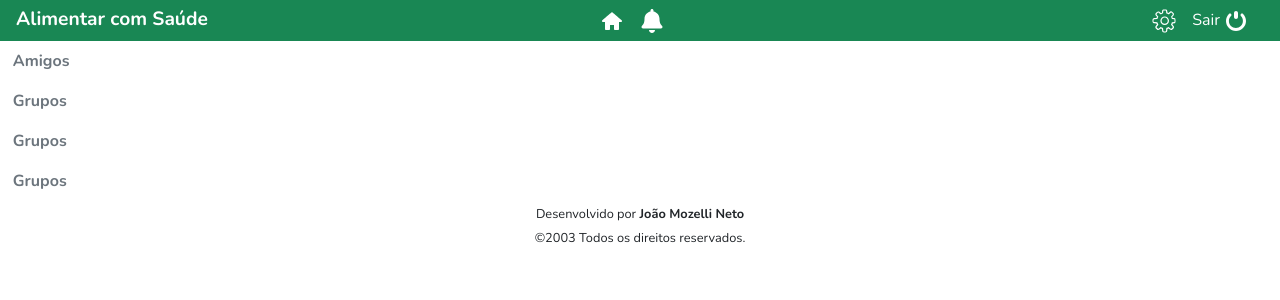
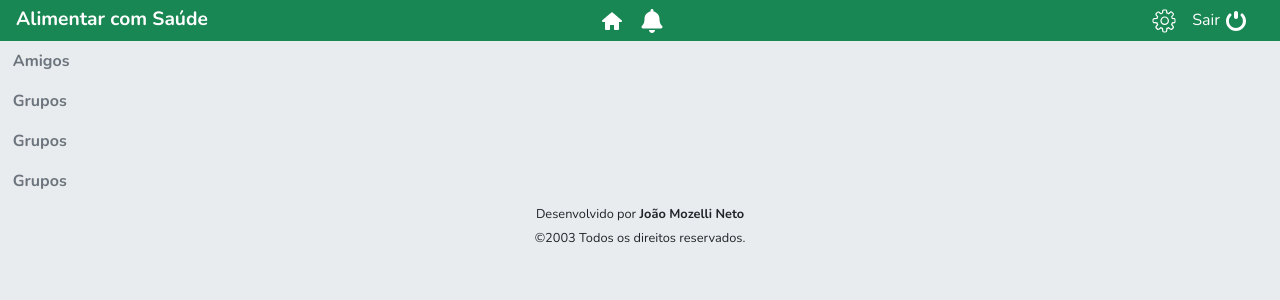
Before and after one commit to mozelli/alimentarcomsaude, a Next.js app: page / in a window 1280 px wide. Shown: the top 300 px of the page. Built offline with nearby package versions, Linux system fonts and the light colour scheme.

Commit message:
change application background

```diff
--- a/app/globals.scss
+++ b/app/globals.scss
@@ -2,6 +2,7 @@
 
 body {
     font-family: 'Nunito', system-ui, -apple-system, BlinkMacSystemFont, 'Segoe UI', Roboto, Oxygen, Ubuntu, Cantarell, 'Open Sans', 'Helvetica Neue', sans-serif;
+    background-color: var(--bs-gray-200);
 }
 input {
     font-family: system-ui, -apple-system, BlinkMacSystemFont, 'Segoe UI', Roboto, Oxygen, Ubuntu, Cantarell, 'Open Sans', 'Helvetica Neue', sans-serif;
```
